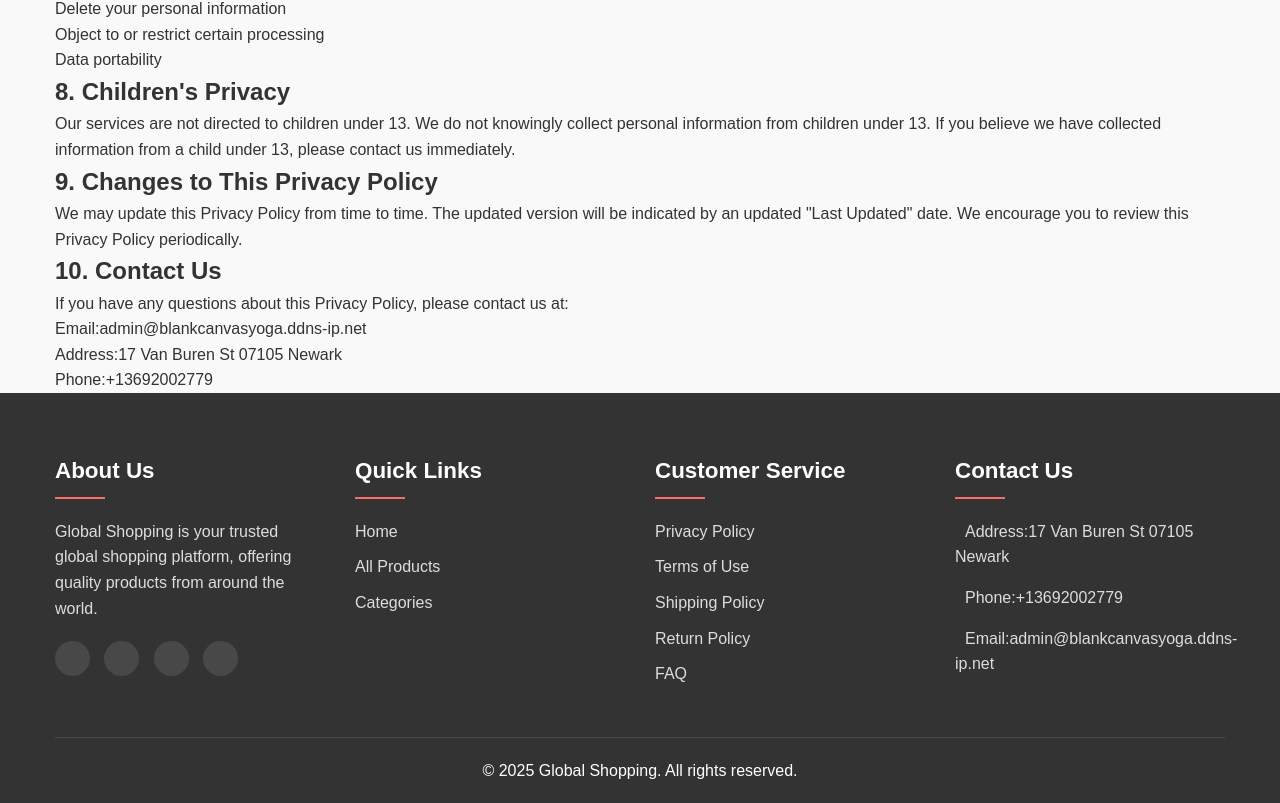
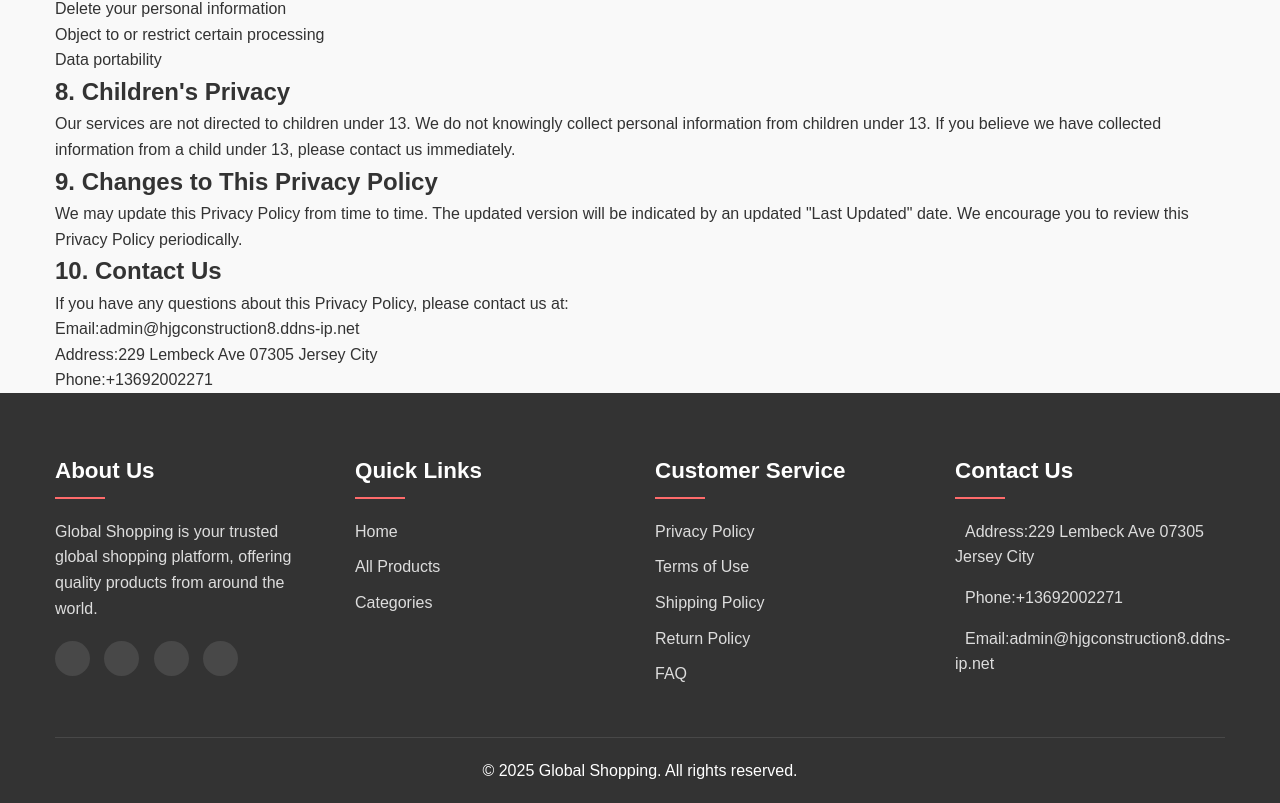
Before and after one commit to SLOMEDIALLC/hjgconstruction8, a plain HTML site: page privacy.html in a window 1280 px wide. Shown: the part 1206-2009 px from the top of the page. Drawn offline with Linux system fonts and the light colour scheme.

Commit message:
Add files via upload

```diff
--- a/privacy.html
+++ b/privacy.html
@@ -119,11 +119,11 @@
 
                 <p>If you have any questions about this Privacy Policy, please contact us at:</p>
 
-                <p>Email:admin@blankcanvasyoga.ddns-ip.net
+                <p>Email:admin@hjgconstruction8.ddns-ip.net
 <br>
-                Address:17 Van Buren St 07105 Newark
+                Address:229 Lembeck Ave 07305 Jersey City
 <br>
-                Phone:+13692002779</p>
+                Phone:+13692002271</p>
             </div>
         </div>
     </section>
@@ -161,11 +161,11 @@
                 </div>
                 <div class="footer-section contact">
                     <h3>Contact Us</h3>
-                    <p><i class="fas fa-map-marker-alt"></i> Address:17 Van Buren St 07105 Newark
+                    <p><i class="fas fa-map-marker-alt"></i> Address:229 Lembeck Ave 07305 Jersey City
 </p>
-                    <p><i class="fas fa-phone"></i> Phone:+13692002779
+                    <p><i class="fas fa-phone"></i> Phone:+13692002271
 
-                    <p><i class="fas fa-envelope"></i> Email:admin@blankcanvasyoga.ddns-ip.net
+                    <p><i class="fas fa-envelope"></i> Email:admin@hjgconstruction8.ddns-ip.net
 
 </p>
                 </div>
```
Also changed, not shown: faq.html (+6 -5 lines), index.html (+7 -7 lines), returns.html (+6 -6 lines), shipping.html (+6 -6 lines), terms.html (+6 -6 lines).
